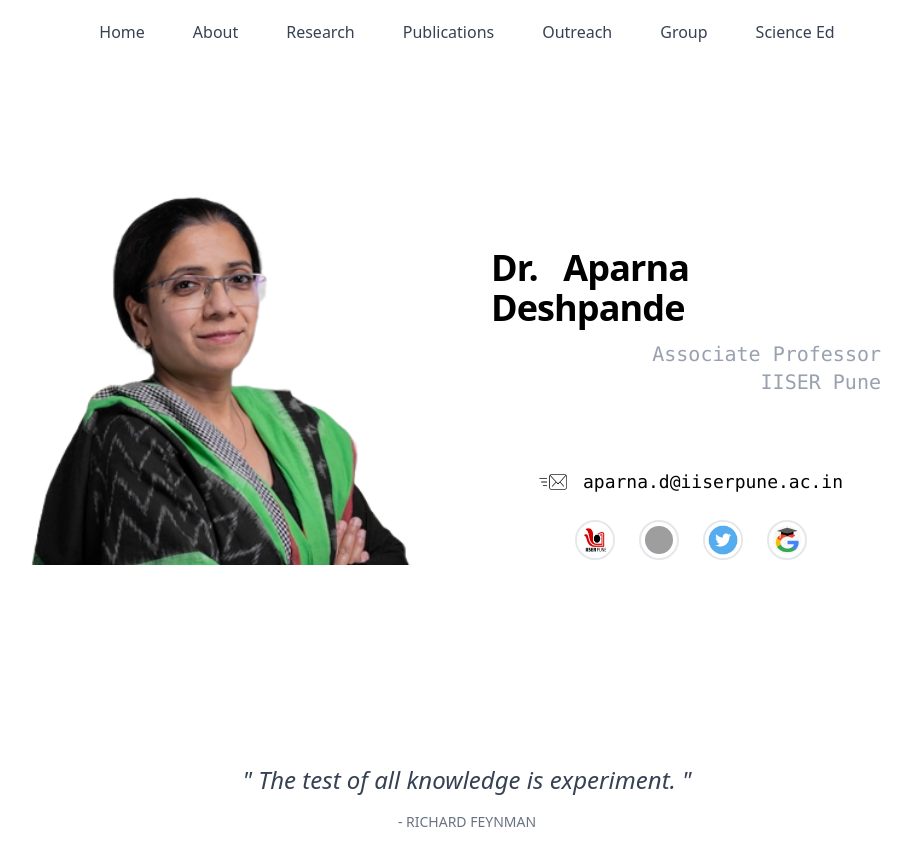
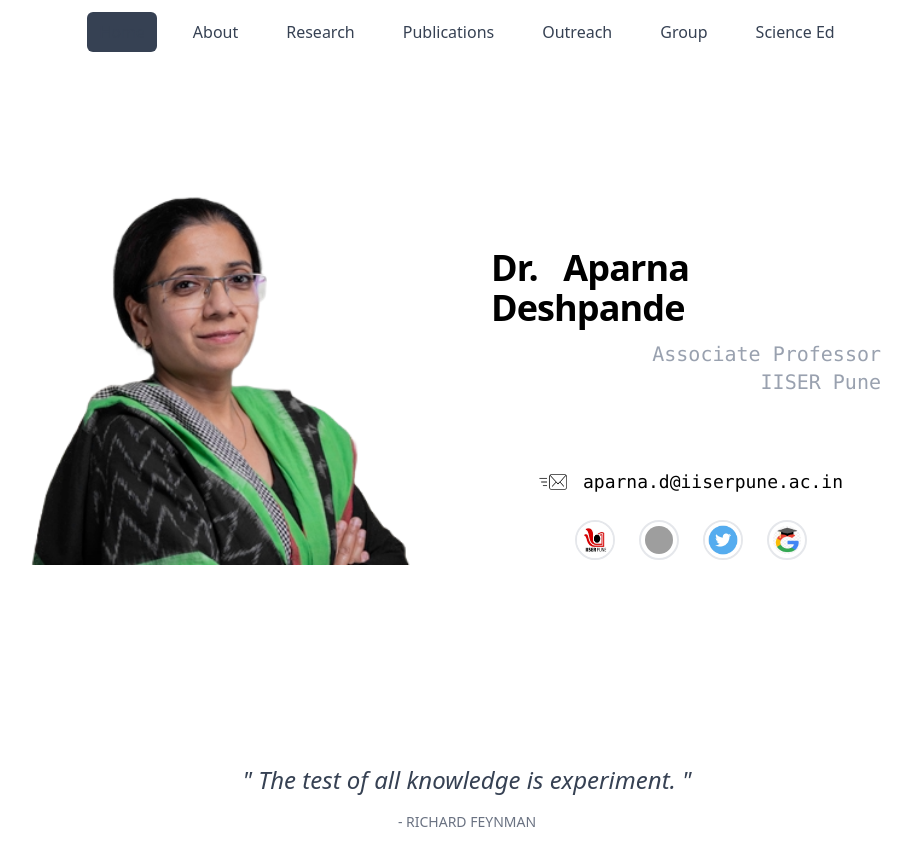
Before and after one commit to nextgenprogrammer/aparna-new, a Vue app in the folder AparnaDeshpande-IISER/: page / in a window 1280 px wide. Shown: the top 866 px of the page, without its empty margins (173-1085 px from the left). Built offline with nearby package versions, Linux system fonts and the light colour scheme; grey boxes are pictures that could not be loaded; the HTML template or start-up script is replaced by a standard one.

Commit message:
made changes

```diff
--- a/AparnaDeshpande-IISER/package.json
+++ b/AparnaDeshpande-IISER/package.json
@@ -11,7 +11,9 @@
     "build": "vite build",
     "preview": "vite preview",
     "lint": "eslint . --fix",
-    "format": "prettier --write src/"
+    "format": "prettier --write src/",
+    "predeploy": "npm run build",
+    "deploy": "gh-pages -d dist"
   },
   "dependencies": {
     "@tailwindcss/vite": "^4.1.13",
@@ -26,6 +28,7 @@
     "@vue/eslint-config-prettier": "^10.2.0",
     "eslint": "^9.31.0",
     "eslint-plugin-vue": "~10.3.0",
+    "gh-pages": "^6.3.0",
     "globals": "^16.3.0",
     "prettier": "3.6.2",
     "vite": "^7.0.6",
--- a/AparnaDeshpande-IISER/src/components/NavigationBar.vue
+++ b/AparnaDeshpande-IISER/src/components/NavigationBar.vue
@@ -47,27 +47,19 @@
 
         <!-- Nav Links (desktop) -->
         <div class="hidden sm:flex sm:space-x-6 items-center">
-          <a href="#" class="text-gray-700 dark:text-gray-300 hover:text-blue-600 dark:hover:text-blue-400 px-3 py-2 rounded-md text-l font-medium">
-            <router-link to="/">Home</router-link>
-          </a>
-          <a href="#" class="text-gray-700 dark:text-gray-300 hover:text-blue-600 dark:hover:text-blue-400 px-3 py-2 rounded-md text-l font-medium">
-            <router-link to="/about">About</router-link>
-          </a>
-          <a href="#" class="text-gray-700 dark:text-gray-300 hover:text-blue-600 dark:hover:text-blue-400 px-3 py-2 rounded-md text-l font-medium">
-            <router-link to="/research">Research</router-link>
-          </a>
-          <a href="#" class="text-gray-700 dark:text-gray-300 hover:text-blue-600 dark:hover:text-blue-400 px-3 py-2 rounded-md text-l font-medium">
-            <router-link to="/publications">Publications</router-link>
-          </a>
-          <a href="#" class="text-gray-700 dark:text-gray-300 hover:text-blue-600 dark:hover:text-blue-400 px-3 py-2 rounded-md text-l font-medium">
-            <router-link to="/outreach">Outreach</router-link>
-          </a>
-          <a href="#" class="text-gray-700 dark:text-gray-300 hover:text-blue-600 dark:hover:text-blue-400 px-3 py-2 rounded-md text-l font-medium">
-            <router-link to="/group">Group</router-link>
-          </a>
-          <a href="#" class="text-gray-700 dark:text-gray-300 hover:text-blue-600 dark:hover:text-blue-400 px-3 py-2 rounded-md text-l font-medium">
-            <router-link to="/science-ed">Science Ed</router-link>
-          </a>
+          <router-link
+            v-for="item in navItems"
+            :key="item.to"
+            :to="item.to"
+            :class="[
+              'px-3 py-2 rounded-md text-l font-medium text-gray-700 dark:text-gray-300 hover:text-blue-600 dark:hover:text-blue-400',
+              $route.path === item.to
+                ? 'bg-gray-700'
+                : ''
+            ]"
+          >
+            {{ item.label }}
+          </router-link>
         </div>
       </div>
     </div>
@@ -75,13 +67,17 @@
     <!-- Mobile menu -->
     <div v-if="isOpen" class="sm:hidden" id="mobile-menu">
       <div class="px-2 pt-2 pb-3 space-y-1 bg-white dark:bg-gray-800">
-        <a href="#" class="block px-3 py-2 rounded-md text-base font-medium text-gray-700 dark:text-gray-300 hover:bg-gray-200 dark:hover:bg-gray-700">Home</a>
-        <a href="#" class="block px-3 py-2 rounded-md text-base font-medium text-gray-700 dark:text-gray-300 hover:bg-gray-200 dark:hover:bg-gray-700">About</a>
-        <a href="#" class="block px-3 py-2 rounded-md text-base font-medium text-gray-700 dark:text-gray-300 hover:bg-gray-200 dark:hover:bg-gray-700">Research</a>
-        <a href="#" class="block px-3 py-2 rounded-md text-base font-medium text-gray-700 dark:text-gray-300 hover:bg-gray-200 dark:hover:bg-gray-700">Publications</a>
-        <a href="#" class="block px-3 py-2 rounded-md text-base font-medium text-gray-700 dark:text-gray-300 hover:bg-gray-200 dark:hover:bg-gray-700">Projects</a>
-        <a href="#" class="block px-3 py-2 rounded-md text-base font-medium text-gray-700 dark:text-gray-300 hover:bg-gray-200 dark:hover:bg-gray-700">Blog</a>
-        <a href="#" class="block px-3 py-2 rounded-md text-base font-medium text-gray-700 dark:text-gray-300 hover:bg-gray-200 dark:hover:bg-gray-700">Contact</a>
+        <router-link
+          v-for="item in navItems"
+          :key="item.to"
+          :to="item.to"
+          :class="[
+            'block px-3 py-2 rounded-md text-base font-medium text-white hover:bg-gray-200',
+          ]"
+          @click="isOpen = false"
+        >
+          {{ item.label }}
+        </router-link>
       </div>
     </div>
   </nav>
@@ -90,4 +86,17 @@
 <script setup>
 import { ref } from 'vue';
 const isOpen = ref(false);
+
+import { useRoute } from 'vue-router';
+const $route = useRoute();
+
+const navItems = [
+  { to: '/', label: 'Home' },
+  { to: '/about', label: 'About' },
+  { to: '/research', label: 'Research' },
+  { to: '/publications', label: 'Publications' },
+  { to: '/outreach', label: 'Outreach' },
+  { to: '/group', label: 'Group' },
+  { to: '/science-ed', label: 'Science Ed' }
+];
 </script>
--- a/AparnaDeshpande-IISER/vite.config.js
+++ b/AparnaDeshpande-IISER/vite.config.js
@@ -18,4 +18,5 @@ export default defineConfig({
       '@': fileURLToPath(new URL('./src', import.meta.url))
     },
   },
+  base: '/aparna-new/', // Replace with your repo name
 })
```
Also changed, not shown: 1 other file (tests, documents, lock files or other folders).
